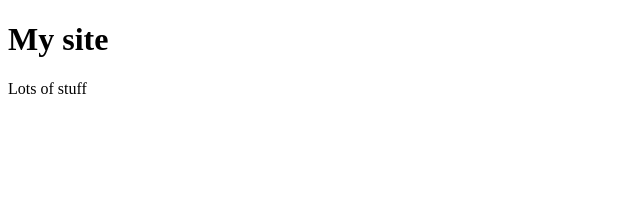
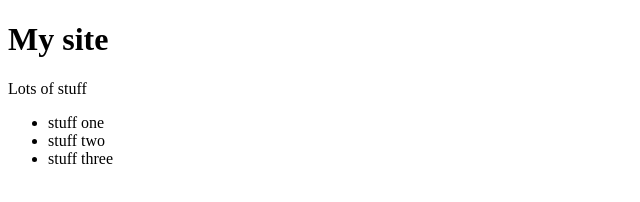
Before and after one commit to larkened/project, a plain HTML site: page Index.html in a window 1280 px wide. Shown: the whole page, without its empty margins (0-640 px from the left). Drawn offline with Linux system fonts and the light colour scheme.

Commit message:
Added list

```diff
--- a/Index.html
+++ b/Index.html
@@ -6,6 +6,11 @@
 	</h1>
 	<p>
 	Lots of stuff
+	<ul>
+		<li> stuff one
+		<li> stuff two
+		<li> stuff three
+	</ul>
 	</p>
 </body>
 </html>
```
